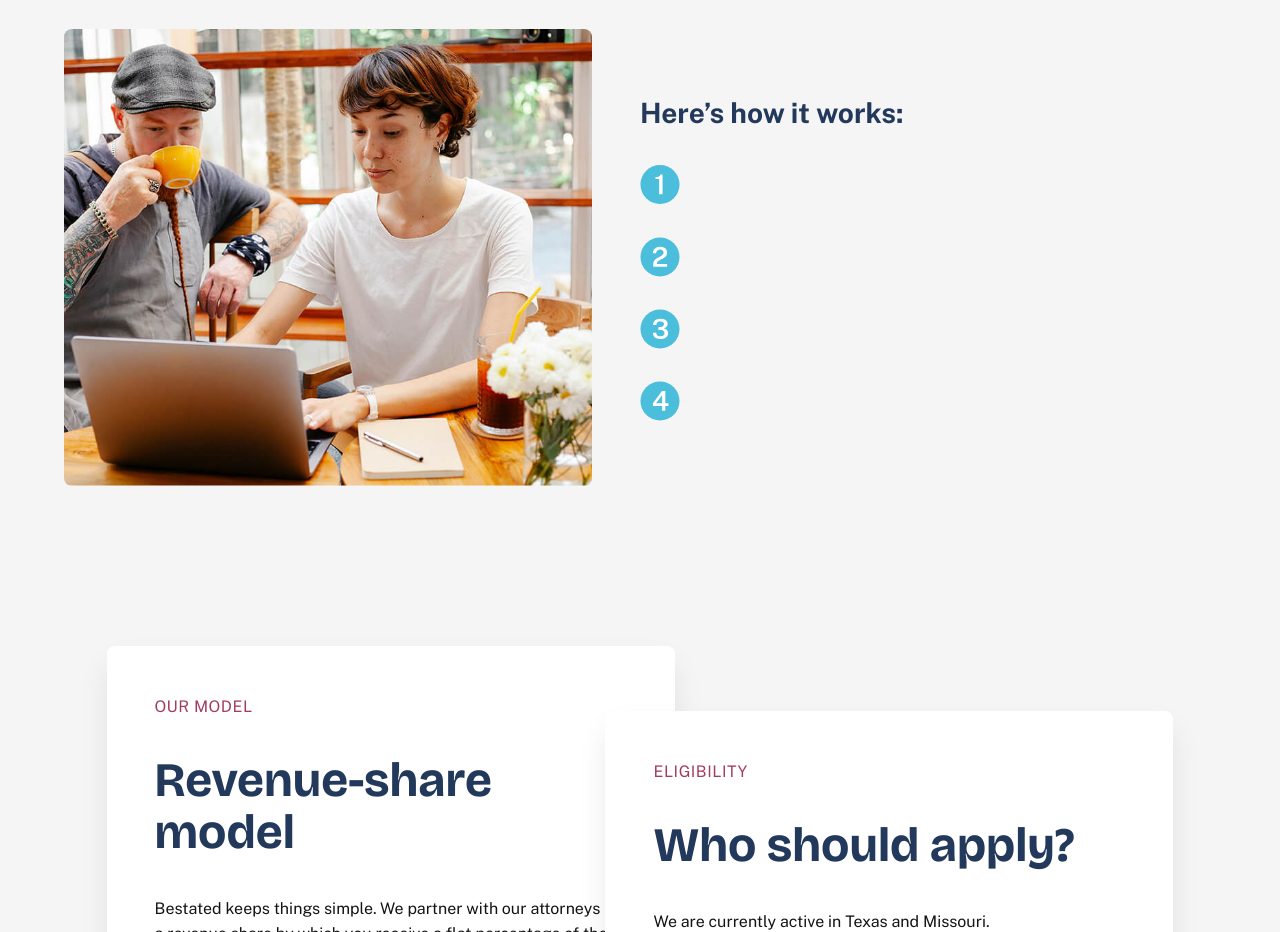
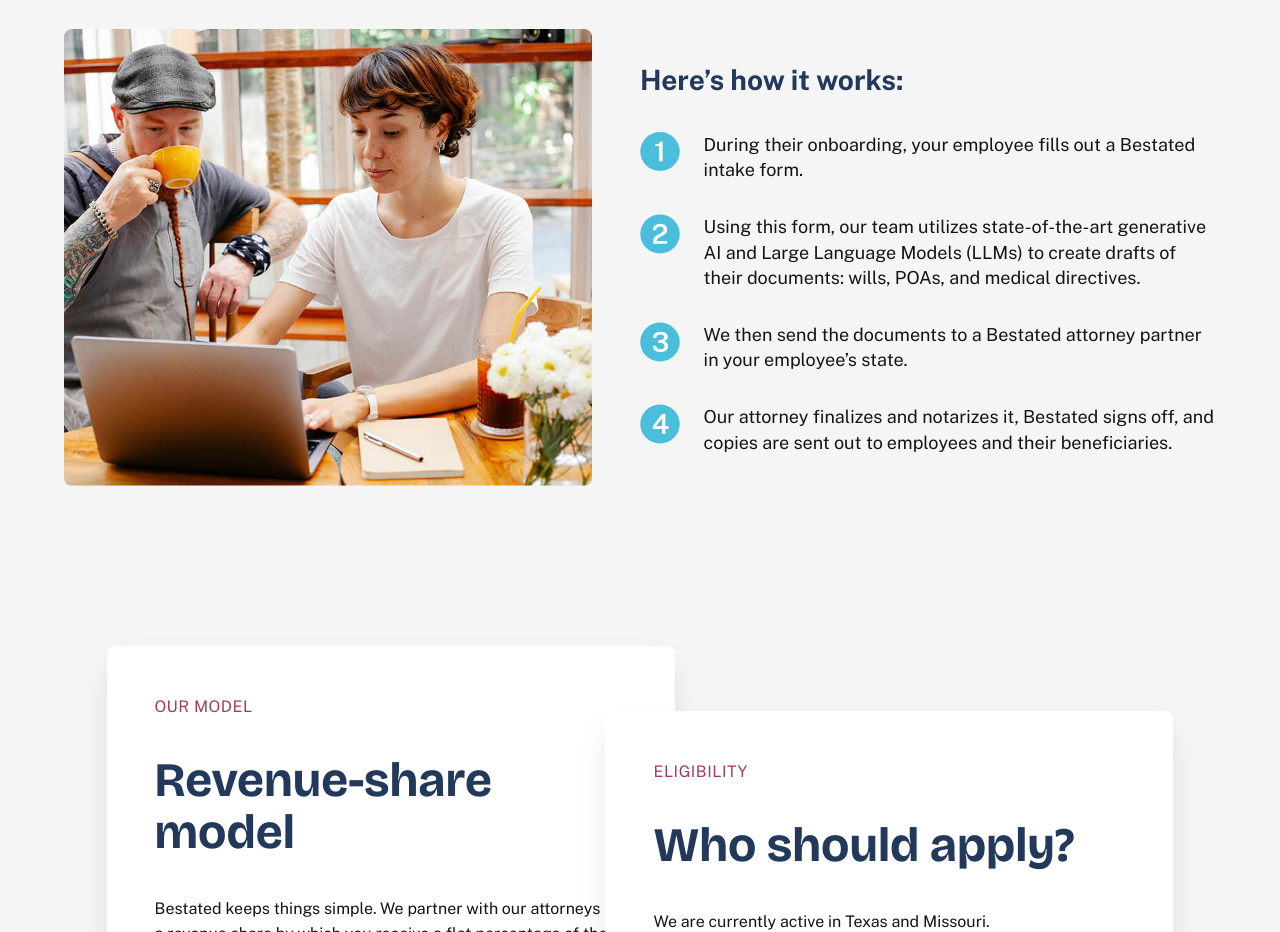
Before and after one commit to chenathy/bestated-ai, a React app: page /professional-attorneys in a window 1280 px wide. Shown: the part 1220-2152 px from the top of the page. Built offline with nearby package versions, Linux system fonts and the light colour scheme.

Commit message:
update attorneys page

```diff
--- a/src/pages/Attorneys/index.js
+++ b/src/pages/Attorneys/index.js
@@ -34,12 +34,12 @@ const ForAttorneys = () => {
                 }
                 howLogo={AttorneysHow}
                 secondaryTitle='Here’s how it works:'
-                step1='During their onboarding, your employee fills out a Bestated intake form.'
-                step2='Using this form, our team utilizes state-of-the-art generative AI and Large Language Models (LLMs)
-                       to create drafts of their documents: wills, POAs, and medical directives.'
-                step3='We then send the documents to a Bestated attorney partner in your employee’s state.'
-                step4='Our attorney finalizes and notarizes it, Bestated signs off,
-                       and copies are sent out to employees and their beneficiaries.'
+                step1Html={<p>During their onboarding, your employee fills out a Bestated intake form.</p>}
+                step2Html={<p>Using this form, our team utilizes state-of-the-art generative AI and Large Language Models (LLMs)
+                       to create drafts of their documents: wills, POAs, and medical directives.</p>}
+                step3Html={<p>We then send the documents to a Bestated attorney partner in your employee’s state.</p>}
+                step4Html={<p>Our attorney finalizes and notarizes it, Bestated signs off,
+                       and copies are sent out to employees and their beneficiaries.</p>}
 
             />
 
```
